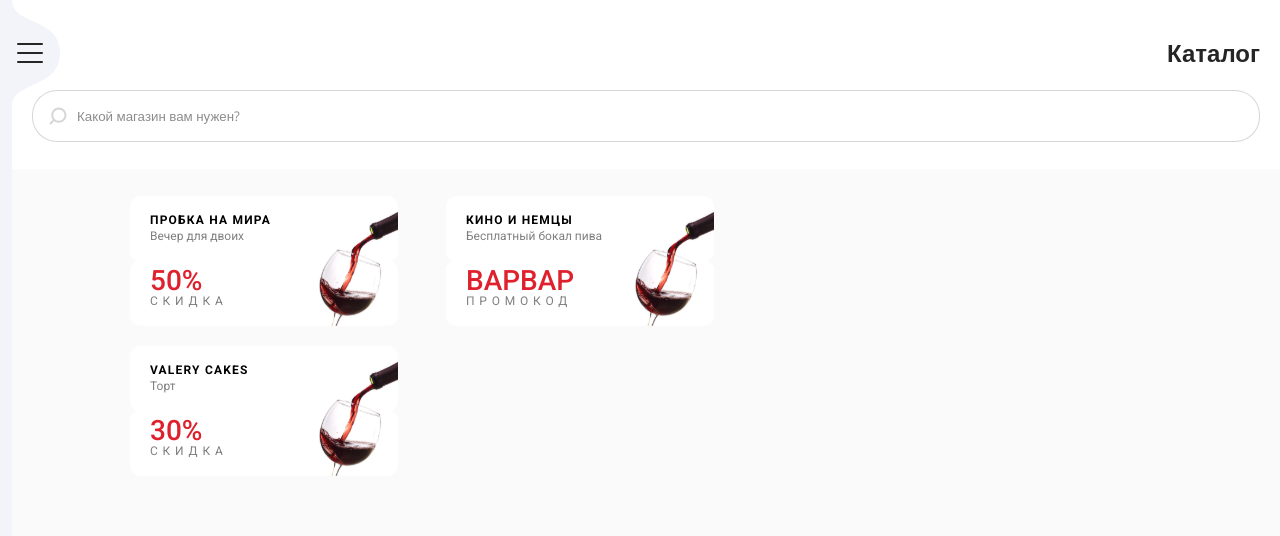
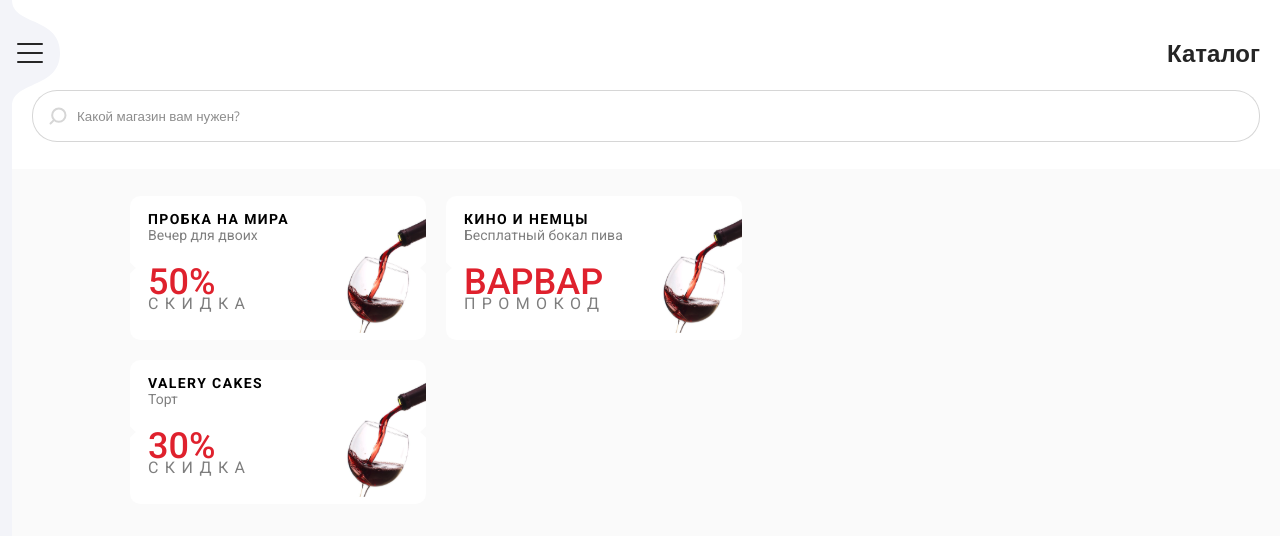
Before and after one commit to madjack99/Fully-responsive-web-store, a React (Create React App) app: page / in a window 1280 px wide. Shown: the top 536 px of the page. Built offline with nearby package versions, Linux system fonts and the light colour scheme.

Commit message:
feat: change DiscountCard styles for tab

```diff
--- a/src/components/discountCard/DiscountCard.js
+++ b/src/components/discountCard/DiscountCard.js
@@ -25,8 +25,8 @@
           />
           <h3 className='DiscountCard-title'>{card.title}</h3>
           <p className='DiscountCard-message'>{card.message}</p>
-          <p className='DiscountCart-amount'>{card.amount}</p>
-          <p className='DiscountCart-description'>{card.description}</p>
+          <p className='DiscountCard-amount'>{card.amount}</p>
+          <p className='DiscountCard-description'>{card.description}</p>
           <div
             className={classNames('DiscountCard-after', {
               'DiscountCard-after_active': index === selectedCard,
--- a/src/components/discountCard/style.css
+++ b/src/components/discountCard/style.css
@@ -61,7 +61,7 @@
   opacity: 0.5;
 }
 
-.DiscountCart-amount {
+.DiscountCard-amount {
   font-family: var(--roboto-font);
   font-style: normal;
   font-weight: 500;
@@ -70,7 +70,7 @@
   color: #df212d;
 }
 
-.DiscountCart-description {
+.DiscountCard-description {
   font-family: var(--roboto-font);
   font-weight: normal;
   font-size: 12px;
@@ -79,3 +79,28 @@
   text-transform: uppercase;
   opacity: 0.5;
 }
+
+@media only screen and (min-width: 769px) {
+  .DiscountCard {
+    width: 296px;
+    height: 144px;
+    padding: 15px 18px;
+  }
+
+  .DiscountCard-title {
+    font-size: 14px;
+  }
+
+  .DiscountCard-message {
+    font-size: 14px;
+  }
+
+  .DiscountCard-amount {
+    font-size: 36px;
+    line-height: 28px;
+  }
+
+  .DiscountCard-description {
+    font-size: 16px;
+  }
+}
```
